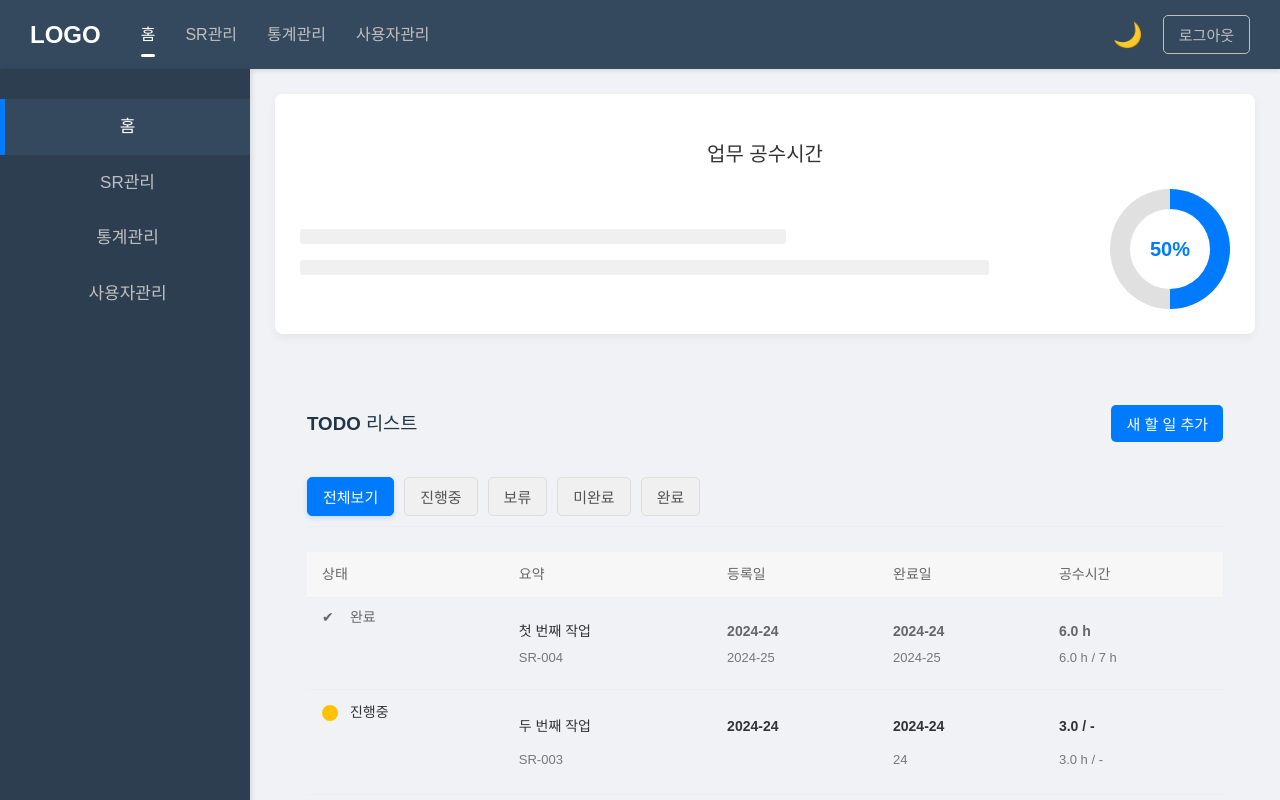
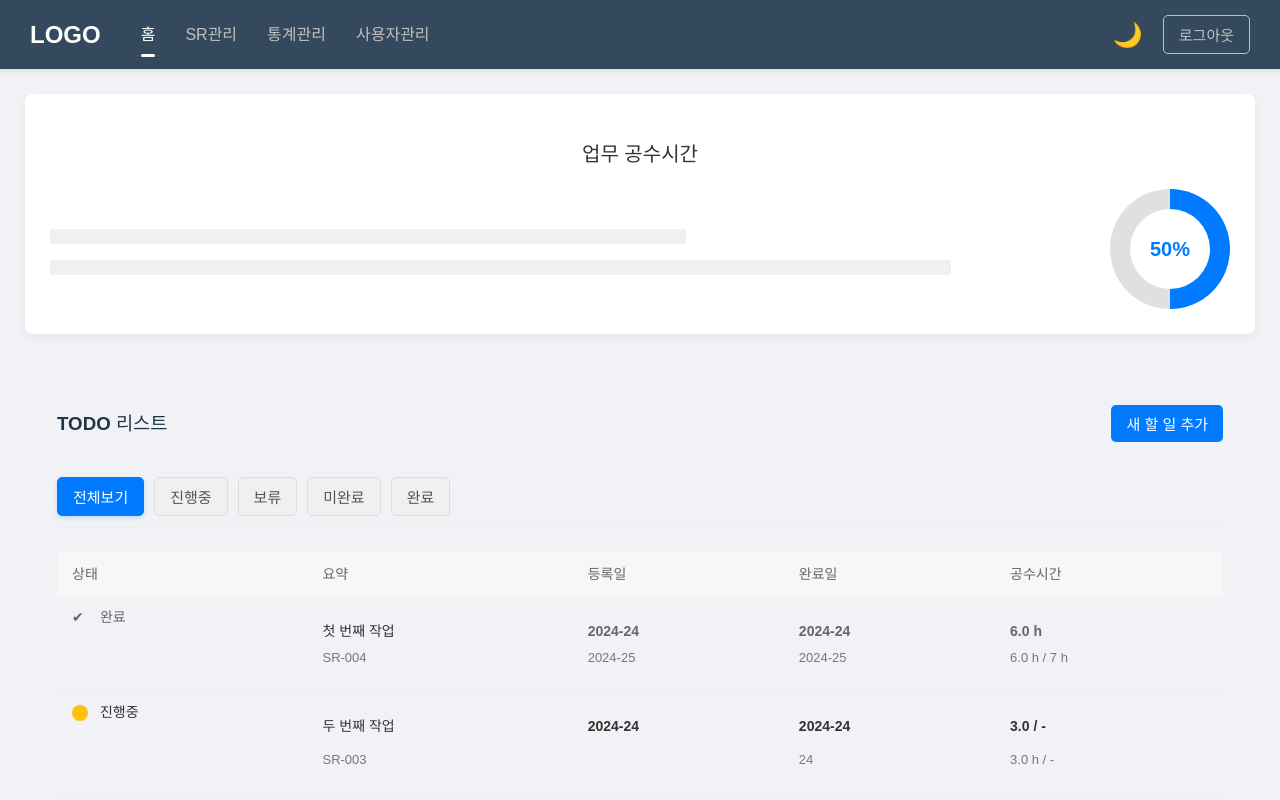
Before and after one commit to minharang/Vue_Todo, a Vue app: page / in a window 1280 px wide. Shown: the top 800 px of the page. Built offline with nearby package versions, Linux system fonts and the light colour scheme.

Commit message:
sidebar remove

```diff
--- a/src/components/todo/DashboardLayout.vue
+++ b/src/components/todo/DashboardLayout.vue
@@ -1,6 +1,6 @@
 <script setup>
 import TheHeader from '../common/TheHeader.vue';
-import TheSidebar from '../common/TheSidebar.vue';
+//import TheSidebar from '../common/TheSidebar.vue';
 import WorkEffortCard from '../common/WorkEffortCard.vue';
 import TodoListCard from '../common/TodoListCard.vue';
 </script>
@@ -9,7 +9,7 @@ import TodoListCard from '../common/TodoListCard.vue';
   <div class="dashboard-layout">
     <TheHeader />
     <div class="dashboard-content-wrapper">
-      <TheSidebar />
+      <!-- <TheSidebar /> -->
       <main class="main-content-area">
         <WorkEffortCard />
         <TodoListCard />
```
